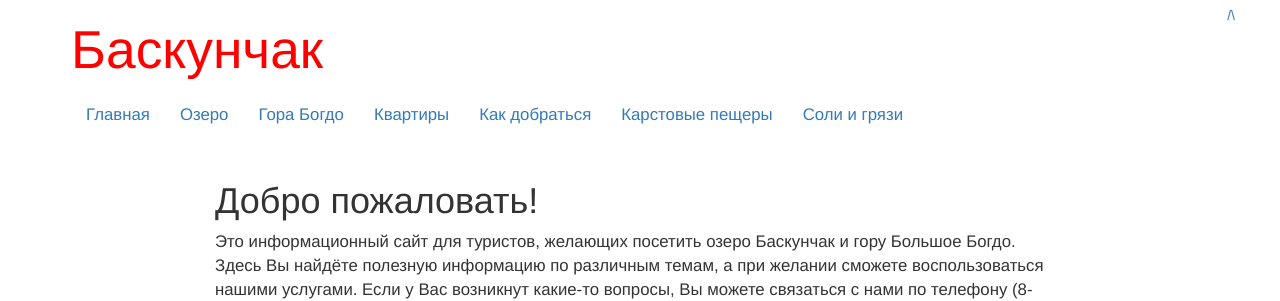
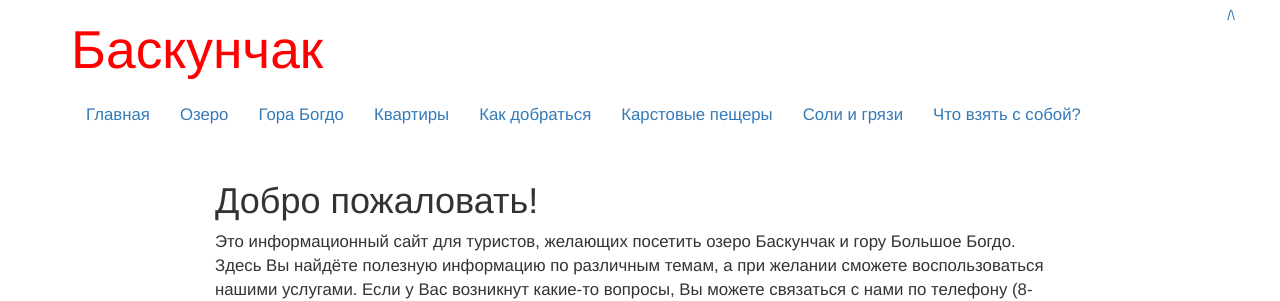
Before and after one commit to Baskunchak/baskunchak.github.io, a Jekyll site: the page built from index.md, in a window 1280 px wide. Shown: the top 301 px of the page. Built offline with Jekyll 4.4.1, drawn with Linux system fonts in a browser that asks for light colours.

Commit message:
Update default.html

```diff
--- a/_layouts/default.html
+++ b/_layouts/default.html
@@ -28,6 +28,7 @@
             <li><a href="way.html">Как добраться</a></li>
             <li><a href="caves.html">Карстовые пещеры</a></li>
             <li><a href="salt.html">Соли и грязи</a></li>
+            <li><a href="stuff.html">Что взять с собой?</a></li>
           </ul>
         </nav>
       </div>
```
